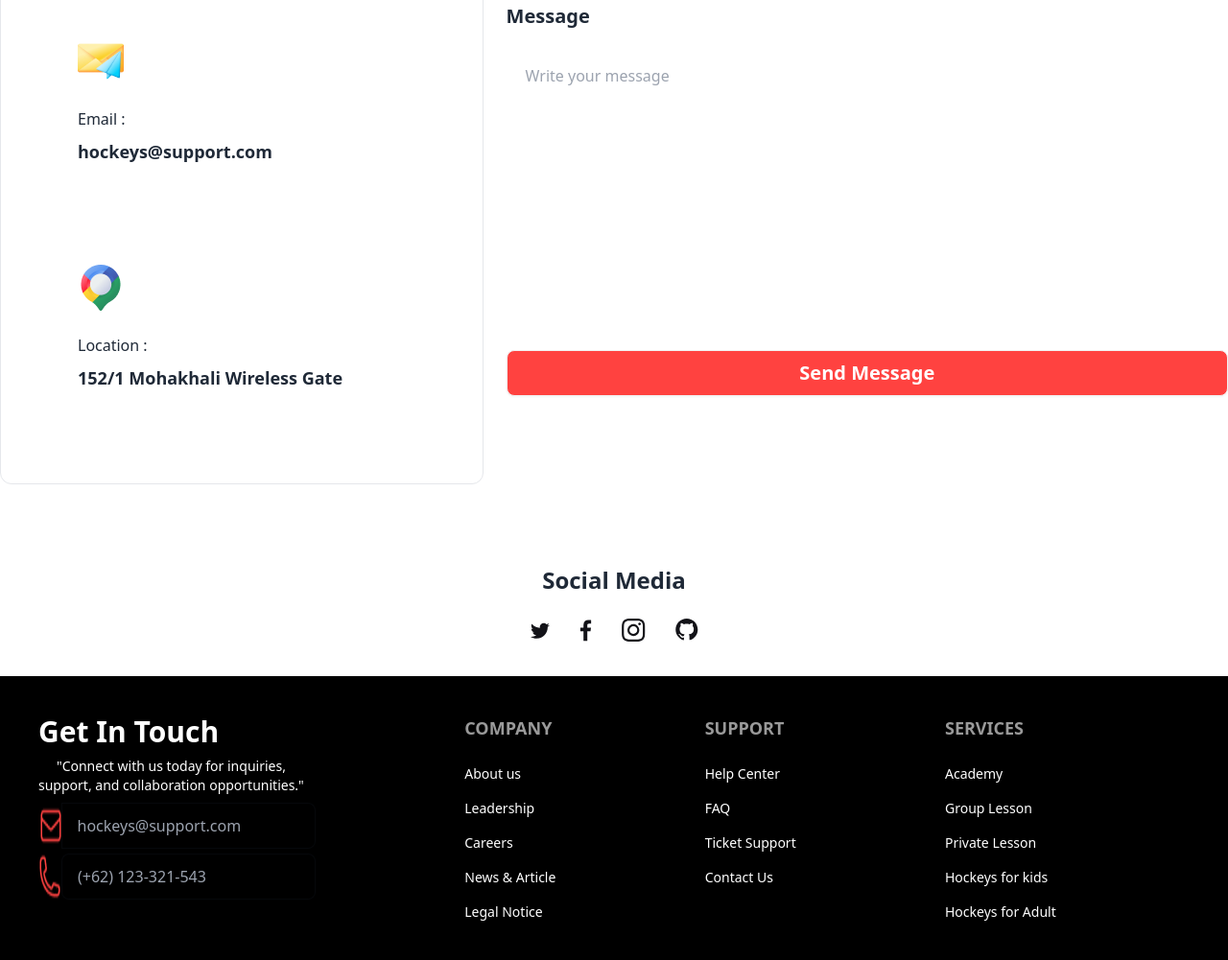
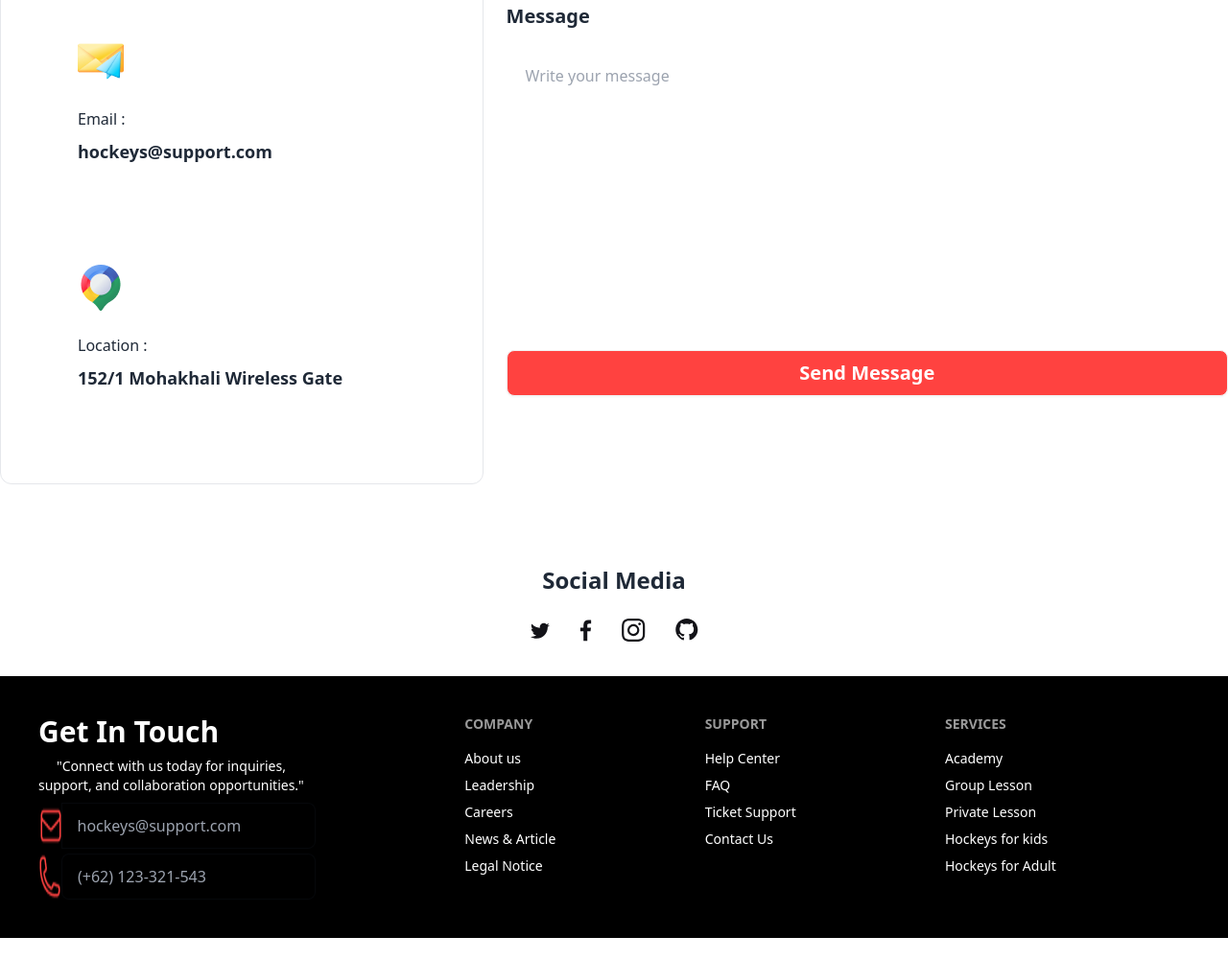
Before and after one commit to Abdullah3d/Assignment-3-, a plain HTML site: page index.html in a window 1280 px wide. Shown: the part 4779-5780 px from the top of the page at 96% size. After the commit the page ends 5757 px from the top, so only its background shows below. Drawn offline with nearby package versions, Linux system fonts and the light colour scheme.

Commit message:
Picture solve

```diff
--- a/index.html
+++ b/index.html
@@ -211,7 +211,7 @@
                 "Innovative additions, redefining excellence, our new<br> products for your lifestyle enhancement."</p>
         </div>
 
-        <div class=" grid grid-cols-1 w-72 lg:w-auto bg-[#FFF] mt-4 p-24 grid grid-cols-1 gap-6  lg:grid-cols-2">
+        <div class=" grid grid-cols-1 w-96 lg:w-auto bg-[#FFF] mt-4 p-24 grid grid-cols-1 gap-6  lg:grid-cols-2">
 
             <!-- 1st sec -->
             <div class="flex p-3">
@@ -548,23 +548,23 @@
                 </div>
 
         </aside>
-            <nav class="flex-col space-y-2" >
-                <header class="footer-title text-white text-lg font-bold">Company</header>
+            <nav>
+                <header class="footer-title text-white font-bold">Company</header>
                 <a class="link link-hover">About us</a>
                 <a class="link link-hover">Leadership</a>
                 <a class="link link-hover">Careers</a>
                 <a class="link link-hover">News & Article</a>
                 <a class="link link-hover">Legal Notice</a>
             </nav>
-            <nav class="flex flex-col space-y-2">
-                <header class="footer-title text-white text-lg font-bold">Support</header>
+            <nav>
+                <header class="footer-title text-white font-bold">Support</header>
                 <a class="link link-hover">Help Center</a>
                 <a class="link link-hover">FAQ</a>
                 <a class="link link-hover">Ticket Support</a>
                 <a class="link link-hover">Contact Us</a>
             </nav>
-        <nav class="flex flex-col space-y-2">
-            <header class="footer-title text-white text-lg font-bold">Services</header>
+        <nav>
+            <header class="footer-title text-white  font-bold">Services</header>
             <a class="link link-hover">Academy</a>
             <a class="link link-hover">Group Lesson</a>
             <a class="link link-hover">Private Lesson</a>
```
